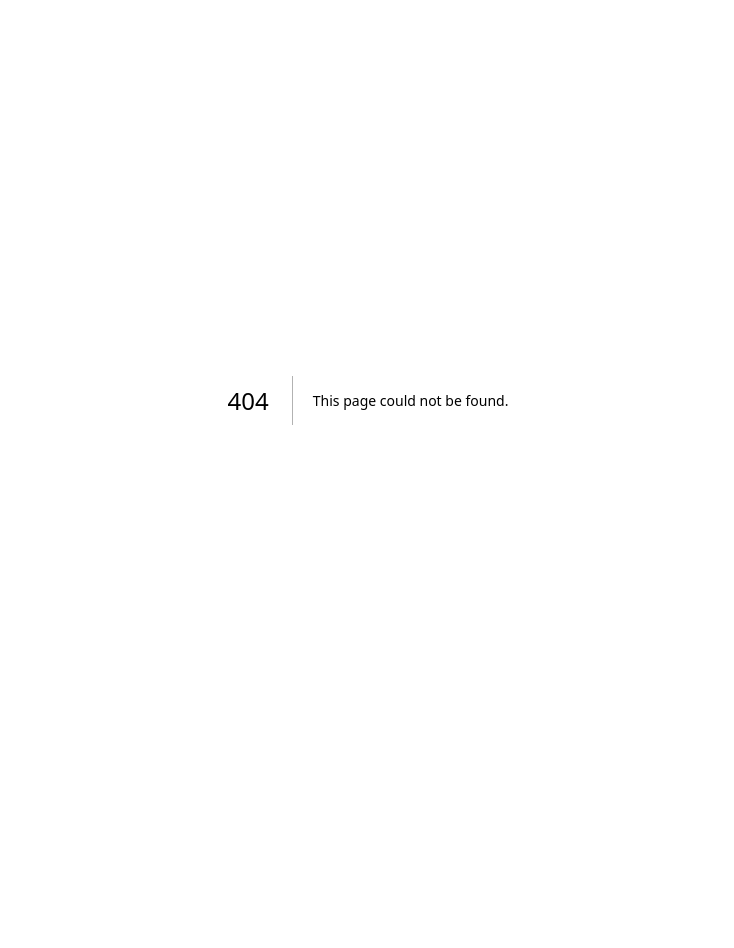
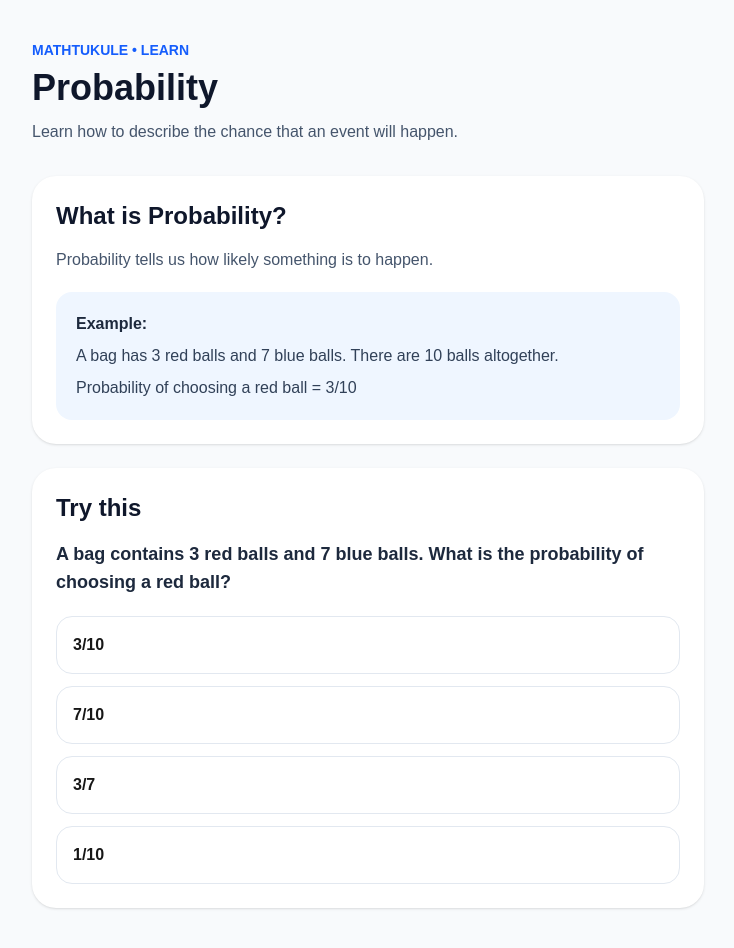
Before and after one commit to nkosana200918052-boop/MathTukule, a Next.js app in the folder math-tukule/: page /learn/probability in a window 1280 px wide. Before the commit this address had no page. Shown: the whole page, without its empty margins (272-1006 px from the left). Before the commit the page ends 800 px from the top, so only its background shows below. Built offline with nearby package versions, Linux system fonts and the light colour scheme.

Commit message:
Add interactive probability lesson

```diff
--- /dev/null
+++ b/math-tukule/app/learn/probability/page.tsx
@@ -0,0 +1,108 @@
+"use client";
+
+import { useState } from "react";
+export default function ProbabilityLesson() {
+    const [answer, setAnswer] = useState("");
+const [feedback, setFeedback] = useState("");
+const [questionNumber, setQuestionNumber] = useState(1);
+  return (
+    <main className="min-h-screen bg-slate-50 px-5 py-10">
+      <div className="mx-auto max-w-2xl">
+        <p className="text-sm font-semibold text-blue-600">
+          MATHTUKULE • LEARN
+        </p>
+
+        <h1 className="mt-2 text-4xl font-bold text-slate-900">
+          Probability
+        </h1>
+
+        <p className="mt-3 text-slate-600">
+          Learn how to describe the chance that an event will happen.
+        </p>
+
+        <div className="mt-8 rounded-3xl bg-white p-6 shadow-sm">
+          <h2 className="text-2xl font-bold text-slate-900">
+            What is Probability?
+          </h2>
+
+          <p className="mt-4 text-slate-600">
+            Probability tells us how likely something is to happen.
+          </p>
+
+          <div className="mt-5 rounded-2xl bg-blue-50 p-5">
+            <p className="font-semibold text-slate-800">
+              Example:
+            </p>
+
+            <p className="mt-2 text-slate-700">
+              A bag has 3 red balls and 7 blue balls.
+              There are 10 balls altogether.
+            </p>
+
+            <p className="mt-2 text-slate-700">
+              Probability of choosing a red ball = 3/10
+            </p>
+          </div>
+        </div>
+        <div className="mt-6 rounded-3xl bg-white p-6 shadow-sm">
+  <h2 className="text-2xl font-bold text-slate-900">
+    Try this
+  </h2>
+
+  <p className="mt-4 text-lg font-semibold text-slate-800">
+    {questionNumber === 1
+  ? "A bag contains 3 red balls and 7 blue balls. What is the probability of choosing a red ball?"
+  : "A fair coin is tossed once. What is the probability of getting heads?"}
+  </p>
+
+  <div className="mt-5 space-y-3">
+    {(questionNumber === 1
+  ? ["3/10", "7/10", "3/7", "1/10"]
+  : ["1/2", "1/3", "1/4", "2/3"]
+).map((option) => (
+      <button
+        key={option}
+        onClick={() => {
+          setAnswer(option);
+
+          if (option === "3/10") {
+            setFeedback("Correct! 🎉");
+          } else {
+            setFeedback("Try again.");
+          }
+        }}
+        className="w-full rounded-2xl border border-slate-200 p-4 text-left font-semibold"
+      >
+        {option}
+      </button>
+    ))}
+  </div>
+
+  {feedback === "Correct! 🎉" && questionNumber === 1 && (
+  <button
+    onClick={() => {
+      setQuestionNumber(2);
+      setAnswer("");
+      setFeedback("");
+    }}
+    className="mt-5 rounded-2xl bg-blue-600 px-6 py-3 font-semibold text-white"
+  >
+    Next Question →
+  </button>
+)}
+{feedback === "Correct! 🎉" && questionNumber === 2 && (
+  <div className="mt-5 rounded-2xl bg-green-50 p-5">
+    <h3 className="text-xl font-bold text-green-700">
+      Lesson Complete! 🎉
+    </h3>
+
+    <p className="mt-2 text-slate-700">
+      Great work. You completed this Probability practice.
+    </p>
+  </div>
+)}
+</div>
+      </div>
+    </main>
+  );
+}
```
